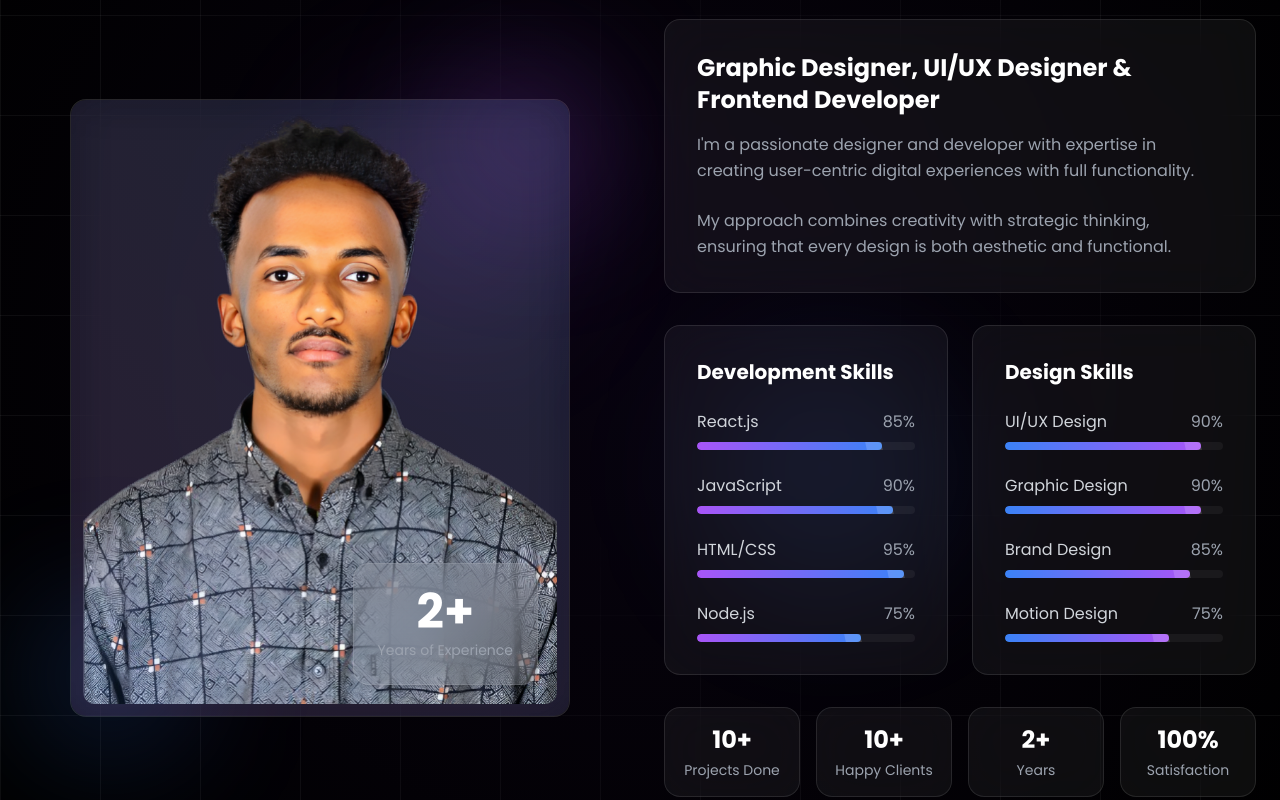
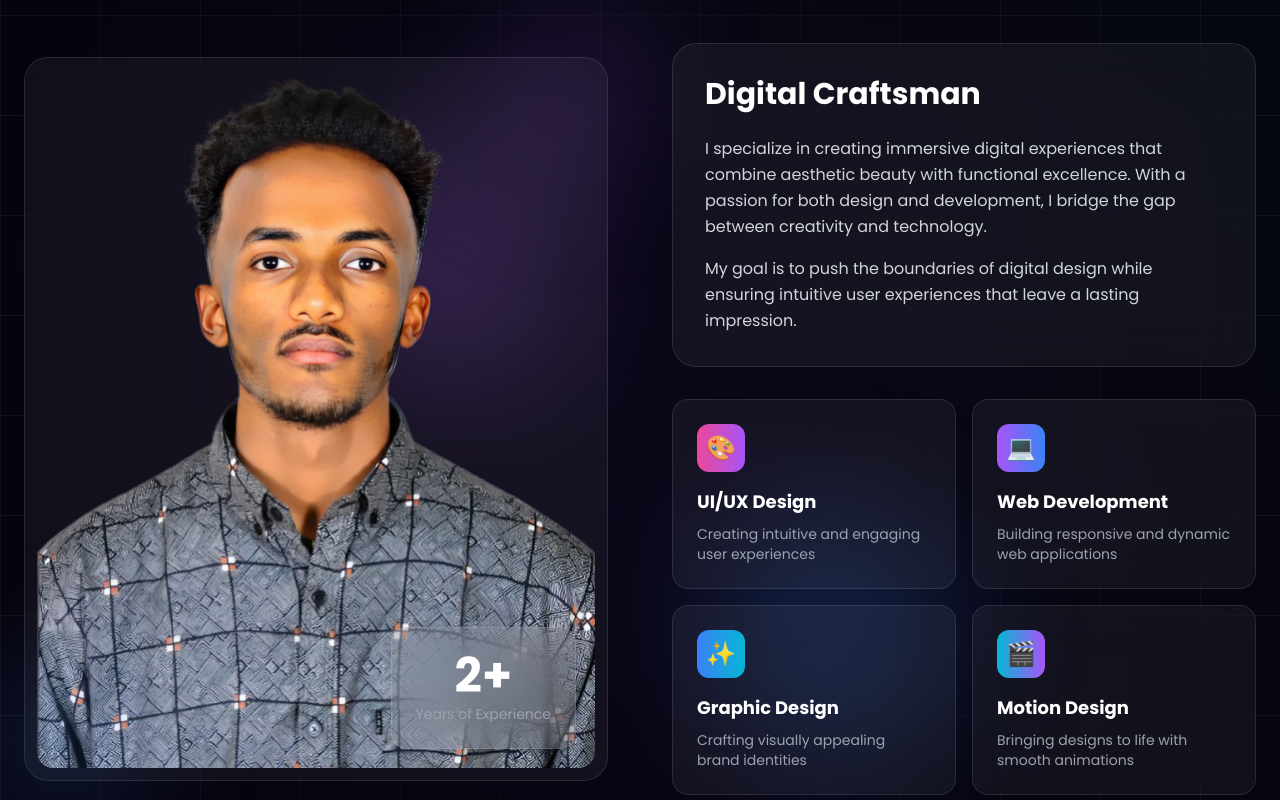
Before and after one commit to Biniyam-Belay/BinaPortfolio, a React (Vite) app: page / in a window 1280 px wide. Shown: the part 1240-2040 px from the top of the page. Built offline with nearby package versions, Linux system fonts and the light colour scheme.

Commit message:
updated the abouts section

```diff
--- a/src/pages/About.jsx
+++ b/src/pages/About.jsx
@@ -1,56 +1,77 @@
 import photo2 from '../assets/photo2.png';
 
 const About = () => {
-    const skills = {
-        design: [
-            { name: 'UI/UX Design', percentage: '90%' },
-            { name: 'Graphic Design', percentage: '90%' },
-            { name: 'Brand Design', percentage: '85%' },
-            { name: 'Motion Design', percentage: '75%' },
-        ],
-        development: [
-            { name: 'React.js', percentage: '85%' },
-            { name: 'JavaScript', percentage: '90%' },
-            { name: 'HTML/CSS', percentage: '95%' },
-            { name: 'Node.js', percentage: '75%' },
-        ]
-    };
+    const expertise = [
+        {
+            title: "UI/UX Design",
+            icon: "🎨",
+            description: "Creating intuitive and engaging user experiences",
+            gradient: "from-pink-500 to-purple-500"
+        },
+        {
+            title: "Web Development",
+            icon: "💻",
+            description: "Building responsive and dynamic web applications",
+            gradient: "from-purple-500 to-blue-500"
+        },
+        {
+            title: "Graphic Design",
+            icon: "✨",
+            description: "Crafting visually appealing brand identities",
+            gradient: "from-blue-500 to-cyan-500"
+        },
+        {
+            title: "Motion Design",
+            icon: "🎬",
+            description: "Bringing designs to life with smooth animations",
+            gradient: "from-cyan-500 to-purple-500"
+        }
+    ];
+
+    const stats = [
+        { number: '2+', label: 'Years Experience' },
+        { number: '80+', label: 'Happy Clients' },
+        { number: '12+', label: 'Awards Won' },
+        { number: '100%', label: 'Satisfaction' }
+    ];
 
     return (
-        <div className="relative min-h-screen w-full py-20 overflow-hidden bg-black" id="about">
-            {/* Background Effects */}
-            <div className="absolute inset-0">
+        <div className="relative min-h-screen w-full py-20 overflow-hidden" id="about">
+            {/* Background matching Hero section */}
+            <div className="absolute inset-0 bg-black">
                 <div className="absolute inset-0 bg-[radial-gradient(circle_at_50%_50%,_rgba(76,29,149,0.1),rgba(0,0,0,0.2))]"></div>
+                <div className="absolute top-0 left-0 w-full h-full bg-[linear-gradient(45deg,rgba(76,29,149,0.05)_0%,rgba(59,130,246,0.05)_100%)]"></div>
+
+                {/* Grid Pattern */}
                 <div className="absolute inset-0 bg-[linear-gradient(rgba(255,255,255,0.05)_1px,transparent_1px),linear-gradient(90deg,rgba(255,255,255,0.05)_1px,transparent_1px)] bg-[size:100px_100px] [mask-image:radial-gradient(ellipse_at_center,transparent_20%,black_70%)]"></div>
             </div>
 
-            {/* Content Container */}
             <div className="relative container mx-auto px-4 md:px-6 z-10">
                 {/* Section Title */}
-                <div className="text-center mb-16">
-                    <h2 className="text-3xl md:text-4xl font-bold text-white mb-4">
+                <div className="text-center mb-20">
+                    <h2 className="text-4xl md:text-5xl font-bold text-white mb-4 tracking-tight">
                         About <span className="text-transparent bg-clip-text bg-gradient-to-r from-purple-500 to-blue-500">Me</span>
                     </h2>
                     <div className="w-20 h-1 bg-gradient-to-r from-purple-500 to-blue-500 mx-auto rounded-full"></div>
                 </div>
 
-                {/* Main Content Grid */}
-                <div className="grid lg:grid-cols-2 gap-12 items-center max-w-7xl mx-auto">
-                    {/* Left Side - Image */}
-                    <div className="relative order-2 lg:order-1">
-                        <div className="relative max-w-[500px] mx-auto">
+                {/* Main Content */}
+                <div className="grid lg:grid-cols-2 gap-16 items-center max-w-7xl mx-auto mb-20">
+                    {/* Left Side - Image with Experience Box */}
+                    <div className="relative group">
                         {/* Main Image Container */}
-                            <div className="relative rounded-2xl overflow-hidden backdrop-blur-xl bg-white/5 border border-white/10 p-3">
-                                <div className="absolute inset-0 bg-gradient-to-tr from-purple-500/10 to-blue-500/10 backdrop-blur-xl"></div>
+                        <div className="relative rounded-3xl overflow-hidden backdrop-blur-xl bg-white/5 border border-white/10 p-3 transition-transform duration-500 group-hover:scale-[1.02]">
                             <img
                                 src={photo2}
                                 alt="About Me"
-                                    className="relative rounded-xl w-full h-auto"
+                                className="rounded-2xl w-full h-auto"
                             />
+                            {/* Hover Overlay */}
+                            <div className="absolute inset-0 bg-gradient-to-tr from-purple-500/20 to-blue-500/20 opacity-0 group-hover:opacity-100 transition-opacity duration-500"></div>
                         </div>
 
                         {/* Experience Box */}
-                            <div className="absolute -bottom-6 -right-6 md:bottom-8 md:right-8 backdrop-blur-xl bg-white/10 border border-white/10 p-6 rounded-2xl shadow-lg">
+                        <div className="absolute -bottom-6 -right-6 md:bottom-8 md:right-8 backdrop-blur-xl bg-white/10 border border-white/10 p-6 rounded-2xl shadow-lg transform group-hover:translate-x-2 group-hover:-translate-y-2 transition-transform duration-500">
                             <div className="text-center">
                                 <h3 className="text-4xl md:text-5xl font-bold text-white mb-1">2+</h3>
                                 <p className="text-gray-400 text-sm">Years of Experience</p>
@@ -58,112 +79,72 @@ const About = () => {
                         </div>
 
                         {/* Decorative Elements */}
-                            <div className="absolute -top-10 -right-10 w-40 h-40 bg-purple-500/20 rounded-full blur-3xl"></div>
-                            <div className="absolute -bottom-10 -left-10 w-40 h-40 bg-blue-500/20 rounded-full blur-3xl"></div>
-                        </div>
+                        <div className="absolute -top-10 -right-10 w-40 h-40 bg-purple-500/20 rounded-full blur-3xl group-hover:bg-purple-500/30 transition-colors duration-500"></div>
+                        <div className="absolute -bottom-10 -left-10 w-40 h-40 bg-blue-500/20 rounded-full blur-3xl group-hover:bg-blue-500/30 transition-colors duration-500"></div>
+
+                        {/* Animated Border */}
+                        <div className="absolute inset-0 rounded-3xl border border-white/10 opacity-0 group-hover:opacity-100 transition-opacity duration-500"></div>
                     </div>
 
                     {/* Right Side - Content */}
-                    <div className="space-y-8 order-1 lg:order-2">
-                        {/* About Text */}
-                        <div className="backdrop-blur-xl bg-white/5 border border-white/10 rounded-2xl p-8">
-                            <h3 className="text-2xl font-bold text-white mb-4">
-                                Graphic Designer, UI/UX Designer & Frontend Developer
+                    <div className="space-y-8">
+                        {/* Bio Section */}
+                        <div className="backdrop-blur-xl bg-white/5 border border-white/10 rounded-3xl p-8 transform hover:scale-[1.02] transition-all duration-500">
+                            <h3 className="text-3xl font-bold text-white mb-6">
+                                Digital Craftsman
                             </h3>
-                            <p className="text-gray-400 leading-relaxed mb-6">
-                                I'm a passionate designer and developer with expertise in creating user-centric digital experiences with full functionality.
+                            <p className="text-gray-300 leading-relaxed mb-4">
+                                I specialize in creating immersive digital experiences that combine aesthetic beauty with functional excellence. With a passion for both design and development, I bridge the gap between creativity and technology.
                             </p>
-                            <p className="text-gray-400 leading-relaxed">
-                                My approach combines creativity with strategic thinking, ensuring that every design is both aesthetic and functional.
+                            <p className="text-gray-300 leading-relaxed">
+                                My goal is to push the boundaries of digital design while ensuring intuitive user experiences that leave a lasting impression.
                             </p>
                         </div>
 
-                        {/* Skills Section with Futuristic Design */}
-                        <div className="grid md:grid-cols-2 gap-6">
-                            {/* Development Skills */}
-                            <div className="backdrop-blur-xl bg-white/5 border border-white/10 rounded-2xl p-8 relative overflow-hidden group">
-                                {/* Animated Background */}
-                                <div className="absolute inset-0 bg-gradient-to-br from-purple-500/10 to-blue-500/10 opacity-0 group-hover:opacity-100 transition-opacity duration-500"></div>
-
-                                <h3 className="text-xl font-bold text-white mb-6 relative">
-                                    Development Skills
-                                </h3>
-                                <div className="space-y-6 relative">
-                                    {skills.development.map((skill, index) => (
-                                        <div key={index} className="relative">
-                                            <div className="flex justify-between mb-2">
-                                                <span className="text-gray-300">{skill.name}</span>
-                                                <span className="text-gray-400">{skill.percentage}</span>
+                        {/* Expertise Grid */}
+                        <div className="grid grid-cols-2 gap-4">
+                            {expertise.map((item, index) => (
+                                <div
+                                    key={index}
+                                    className="group backdrop-blur-xl bg-white/5 border border-white/10 rounded-2xl p-6 hover:bg-white/10 transition-all duration-500 transform hover:scale-[1.02]"
+                                >
+                                    <div className={`w-12 h-12 rounded-xl bg-gradient-to-r ${item.gradient} flex items-center justify-center mb-4 group-hover:scale-110 transition-transform duration-500`}>
+                                        <span className="text-2xl">{item.icon}</span>
                                     </div>
-                                            <div className="h-2 bg-white/5 rounded-full overflow-hidden">
-                                                <div
-                                                    className="h-full bg-gradient-to-r from-purple-500 to-blue-500 rounded-full transform origin-left transition-transform duration-1000 ease-out"
-                                                    style={{ width: skill.percentage }}
-                                                >
-                                                    <div className="absolute top-0 right-0 h-full w-4 bg-white/20 skew-x-12 animate-pulse"></div>
-                                                </div>
-                                            </div>
-                                        </div>
-                                    ))}
-                                </div>
-                            </div>
-
-                            {/* Design Skills */}
-                            <div className="backdrop-blur-xl bg-white/5 border border-white/10 rounded-2xl p-8 relative overflow-hidden group">
-                                {/* Animated Background */}
-                                <div className="absolute inset-0 bg-gradient-to-br from-blue-500/10 to-purple-500/10 opacity-0 group-hover:opacity-100 transition-opacity duration-500"></div>
-
-                                <h3 className="text-xl font-bold text-white mb-6 relative">
-                                    Design Skills
-                                </h3>
-                                <div className="space-y-6 relative">
-                                    {skills.design.map((skill, index) => (
-                                        <div key={index} className="relative">
-                                            <div className="flex justify-between mb-2">
-                                                <span className="text-gray-300">{skill.name}</span>
-                                                <span className="text-gray-400">{skill.percentage}</span>
-                                            </div>
-                                            <div className="h-2 bg-white/5 rounded-full overflow-hidden">
-                                                <div
-                                                    className="h-full bg-gradient-to-r from-blue-500 to-purple-500 rounded-full transform origin-left transition-transform duration-1000 ease-out"
-                                                    style={{ width: skill.percentage }}
-                                                >
-                                                    <div className="absolute top-0 right-0 h-full w-4 bg-white/20 skew-x-12 animate-pulse"></div>
-                                                </div>
-                                            </div>
+                                    <h4 className="text-lg font-bold text-white mb-2">{item.title}</h4>
+                                    <p className="text-gray-400 text-sm">{item.description}</p>
                                 </div>
                             ))}
                         </div>
                     </div>
                 </div>
 
-                        {/* Quick Stats */}
-                        <div className="grid grid-cols-2 sm:grid-cols-4 gap-4">
-                            {[
-                                { number: '10+', label: 'Projects Done' },
-                                { number: '10+', label: 'Happy Clients' },
-                                { number: '2+', label: 'Years' },
-                                { number: '100%', label: 'Satisfaction' },
-                            ].map((stat, index) => (
+                {/* Stats Grid */}
+                <div className="grid grid-cols-2 md:grid-cols-4 gap-6 max-w-7xl mx-auto">
+                    {stats.map((stat, index) => (
                         <div
                             key={index}
-                                    className="backdrop-blur-xl bg-white/5 border border-white/10 rounded-2xl p-4 text-center group hover:bg-white/10 transition-all duration-300"
+                            className="group backdrop-blur-xl bg-white/5 border border-white/10 rounded-2xl p-8 text-center hover:bg-white/10 transition-all duration-500 transform hover:scale-[1.02]"
                         >
-                                    <h4 className="text-2xl font-bold text-white mb-1 group-hover:text-transparent group-hover:bg-clip-text group-hover:bg-gradient-to-r group-hover:from-purple-500 group-hover:to-blue-500 transition-all duration-300">
+                            <h4 className="text-3xl md:text-4xl font-bold mb-2">
+                                <span className="text-transparent bg-clip-text bg-gradient-to-r from-purple-500 to-blue-500">
                                     {stat.number}
+                                </span>
                             </h4>
                             <p className="text-gray-400 text-sm">{stat.label}</p>
+
+                            {/* Hover Glow Effect */}
+                            <div className="absolute inset-0 rounded-2xl bg-gradient-to-r from-purple-500/20 to-blue-500/20 opacity-0 group-hover:opacity-100 transition-opacity duration-500 -z-10"></div>
                         </div>
                     ))}
                 </div>
             </div>
-                </div>
-            </div>
 
-            {/* Decorative Orbs */}
+            {/* Decorative Elements matching Hero */}
             <div className="absolute inset-0 pointer-events-none overflow-hidden">
-                <div className="absolute top-1/4 left-1/4 w-64 h-64 bg-purple-500/10 rounded-full blur-3xl animate-float"></div>
-                <div className="absolute bottom-1/4 right-1/4 w-64 h-64 bg-blue-500/10 rounded-full blur-3xl animate-float-delayed"></div>
+                {/* Animated Gradient Orbs */}
+                <div className="absolute top-1/4 left-1/4 w-64 h-64 bg-purple-500/20 rounded-full blur-3xl animate-float"></div>
+                <div className="absolute bottom-1/4 right-1/4 w-64 h-64 bg-blue-500/20 rounded-full blur-3xl animate-float-delayed"></div>
             </div>
         </div>
     );
```
Also changed, not shown: src/components/Layout.jsx (added). Lines whose indentation alone changed are shown as unchanged.
